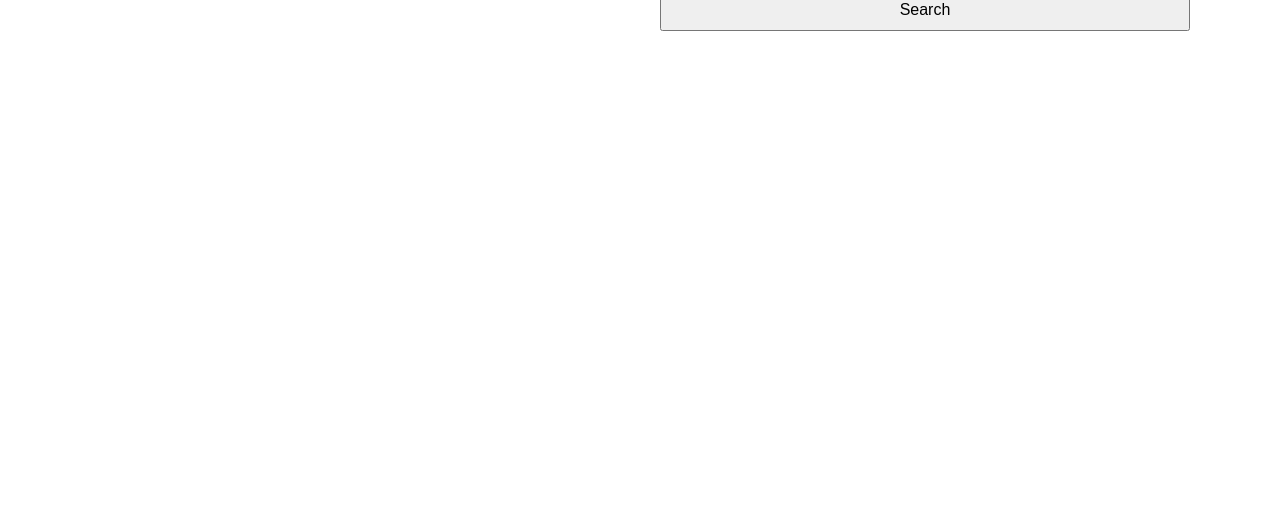
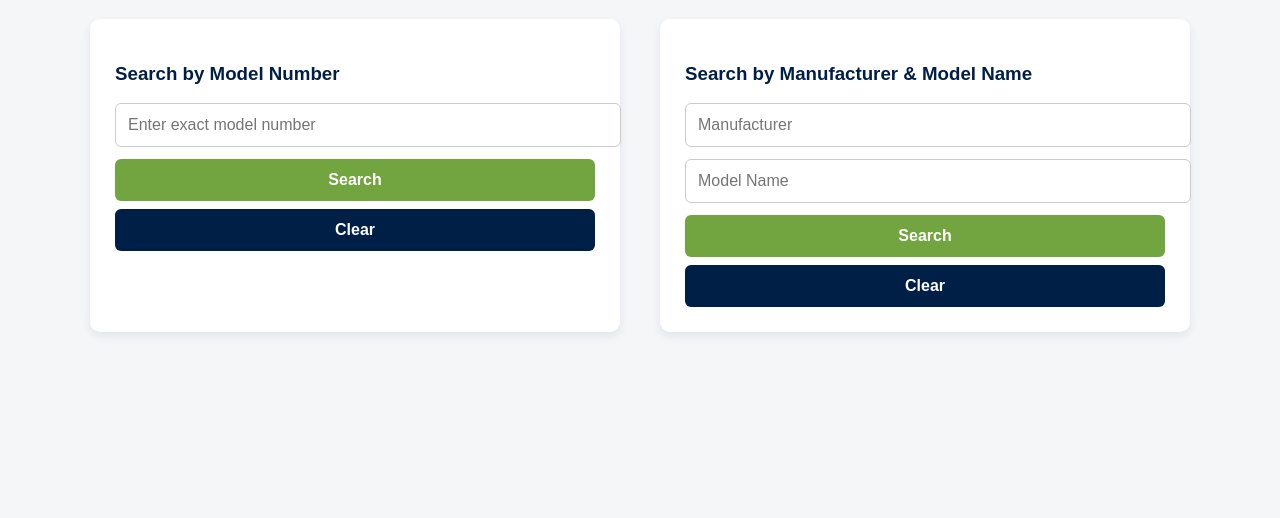
Before and after one commit to eddiem918/bat_lookup, a Flask app: page / in a window 1280 px wide. Shown: the part 282-800 px from the top of the page. Run offline with Flask 3, Linux system fonts and the light colour scheme.

Commit message:
Add clear buttons for both search panels

```diff
--- a/templates/index.html
+++ b/templates/index.html
@@ -1,15 +1,35 @@
-<!DOCTYPE html>
+<!doctype html>
 <html>
   <head>
     <title>Bat Compression Lookup</title>
     <style>
+
       body {
-            font-family: Arial;
+    font-family: Arial, sans-serif;
     padding: 40px;
     max-width: 1100px;
     margin: auto;
+    background-color: #f4f6f8;
+    color: #001f46;
 }
 
+/* Header */
+.header {
+    text-align: center;
+    margin-bottom: 40px;
+}
+
+.logo {
+    max-width: 220px;
+    margin-bottom: 15px;
+}
+
+h1 {
+    margin: 0;
+    color: #001f46;
+}
+
+/* Layout */
 .container {
     display: flex;
     gap: 40px;
@@ -17,47 +37,99 @@
 
 .column {
     flex: 1;
+    background: white;
+    padding: 25px;
+    border-radius: 10px;
+    box-shadow: 0 4px 10px rgba(0, 31, 70, 0.08);
 }
 
-        input, select {
-            padding: 10px;
+/* Inputs */
+input {
+    padding: 12px;
     width: 100%;
     font-size: 16px;
-            margin-bottom: 10px;
+    margin-bottom: 12px;
+    border-radius: 6px;
+    border: 1px solid #ccc;
 }
 
+/* Buttons */
 button {
-            padding: 10px;
+    padding: 12px;
     width: 100%;
     font-size: 16px;
+    border: none;
+    border-radius: 6px;
+    cursor: pointer;
+    background-color: #72a53f;
+    color: white;
+    font-weight: bold;
+    transition: background-color 0.2s ease;
 }
 
+button:hover {
+    background-color: #f79126;
+}
+
+/* Result cards */
 .result-box {
     margin-top: 15px;
     padding: 15px;
-            border: 1px solid #ddd;
     border-radius: 8px;
+    background-color: #f9fafb;
+    border-left: 6px solid #72a53f;
 }
 
+button + button {
+    margin-top: 8px;
+    background-color: #001f46;
+}
+
+button + button:hover {
+    background-color: #f79126;
+}
+
+/* Big cutoff styling */
 .big-cutoff {
-            font-size: 22px;
+    font-size: 28px;
     font-weight: bold;
     margin-top: 10px;
+    color: #001f46;
+    background-color: #f79126;
+    padding: 6px 10px;
+    border-radius: 6px;
+    display: inline-block;
+}
+
+@media (max-width: 900px) {
+    .container {
+        flex-direction: column;
+    }
+
+    body {
+        padding: 20px;
+    }
 }
     </style>
   </head>
   <body>
-
-<h2>Bat Compression Tool</h2>
+    <div class="header">
+    <img
+        src="https://cdn1.sportngin.com/attachments/photo/322e-207774775/SFAAA_Vector_logo_Rainbow_v3.png"
+        alt="SFAAA Logo"
+        class="logo"
+    >
+    <h1>SFAAA Bat Compression Lookup Tool</h1>
+</div>
 
     <div class="container">
-
       <!-- LEFT COLUMN: Exact Model Search -->
       <div class="column">
         <h3>Search by Model Number</h3>
 
-        <input id="modelInput" placeholder="Enter exact model number">
+        <input id="modelInput" placeholder="Enter exact model number" />
         <button onclick="lookup()">Search</button>
+        <button onclick="clearModel()">Clear</button>
 
         <div id="modelResult"></div>
       </div>
@@ -66,13 +138,13 @@
       <div class="column">
         <h3>Search by Manufacturer & Model Name</h3>
 
-        <input id="manufacturerInput" placeholder="Manufacturer">
-        <input id="descriptionInput" placeholder="Model Name">
+        <input id="manufacturerInput" placeholder="Manufacturer" />
+        <input id="descriptionInput" placeholder="Model Name" />
         <button onclick="searchDescription()">Search</button>
+        <button onclick="clearDescription()">Clear</button>
 
         <div id="descResult"></div>
       </div>
-
     </div>
 
     <script>
@@ -82,7 +154,7 @@ async function lookup() {
 
         if (!model) return;
 
-    const response = await fetch(`/lookup?model=${model}`);
+        const response = await fetch(`/lookup?model=${encodeURIComponent(model)}`);
 
         if (response.status === 404) {
           resultDiv.innerHTML = "Model not found.";
@@ -95,22 +167,26 @@ async function lookup() {
         resultDiv.innerHTML = `
         <div class="result-box">
             <div><strong>Manufacturer:</strong> ${bat.Manufacturer}</div>
-            <div><strong>Model:</strong> ${bat.Model}</div>
-            <div><strong>Description:</strong> ${bat.Description}</div>
+            <div><strong>Model Number:</strong> ${bat.Model}</div>
+            <div><strong>Model Name:</strong> ${bat.Description}</div>
             <div class="big-cutoff">
-                Cutoff: ${bat["Barrel Compression Cutoff (psi)"]} psi
+                Barrel Compression Limit: ${bat["Barrel Compression Cutoff (psi)"]} psi
             </div>
         </div>
     `;
       }
 
       async function searchDescription() {
-    const manufacturer = document.getElementById("manufacturerInput").value.trim();
-    const description = document.getElementById("descriptionInput").value.trim();
+        const manufacturer = document
+          .getElementById("manufacturerInput")
+          .value.trim();
+        const description = document
+          .getElementById("descriptionInput")
+          .value.trim();
         const resultDiv = document.getElementById("descResult");
 
         const response = await fetch(
-        `/search?manufacturer=${manufacturer}&description=${description}`
+  `/search?manufacturer=${encodeURIComponent(manufacturer)}&description=${encodeURIComponent(description)}`
 );
 
         if (response.status === 404) {
@@ -120,15 +196,52 @@ async function searchDescription() {
 
         const data = await response.json();
 
-    resultDiv.innerHTML = data.map(bat => `
+        if (data.length > 25) {
+          resultDiv.innerHTML = `
               <div class="result-box">
-            <div><strong>Model:</strong> ${bat.Model}</div>
-            <div><strong>Description:</strong> ${bat.Description}</div>
-            <div><strong>Cutoff:</strong> ${bat["Barrel Compression Cutoff (psi)"]} psi</div>
+                Too many matches (${data.length}).
+                Please refine your search.
               </div>
-    `).join("");
+          `;
+          return;
         }
+
+        resultDiv.innerHTML = data
+          .map(
+            (bat) => `
+        <div class="result-box">
+            <div><strong>Manufacturer:</strong> ${bat.Manufacturer}</div>
+            <div><strong>Model Number:</strong> ${bat.Model}</div>
+            <div><strong>Model Name:</strong> ${bat.Description}</div>
+            <div class="big-cutoff">
+                Barrel Compression Limit: ${bat["Barrel Compression Cutoff (psi)"]} psi
+            </div>
+        </div>
+    `,
+          )
+          .join("");
+      }
+
+      function clearModel() {
+    document.getElementById("modelInput").value = "";
+    document.getElementById("modelResult").innerHTML = "";
+}
+
+function clearDescription() {
+    document.getElementById("manufacturerInput").value = "";
+    document.getElementById("descriptionInput").value = "";
+    document.getElementById("descResult").innerHTML = "";
+}
+
+document.getElementById("modelInput")
+  .addEventListener("keydown", function (e) {
+    if (e.key === "Enter") lookup();
+  });
+
+document.getElementById("descriptionInput")
+  .addEventListener("keydown", function (e) {
+    if (e.key === "Enter") searchDescription();
+  });
     </script>
-
   </body>
 </html>
```
Lines whose indentation alone changed are shown as unchanged.
